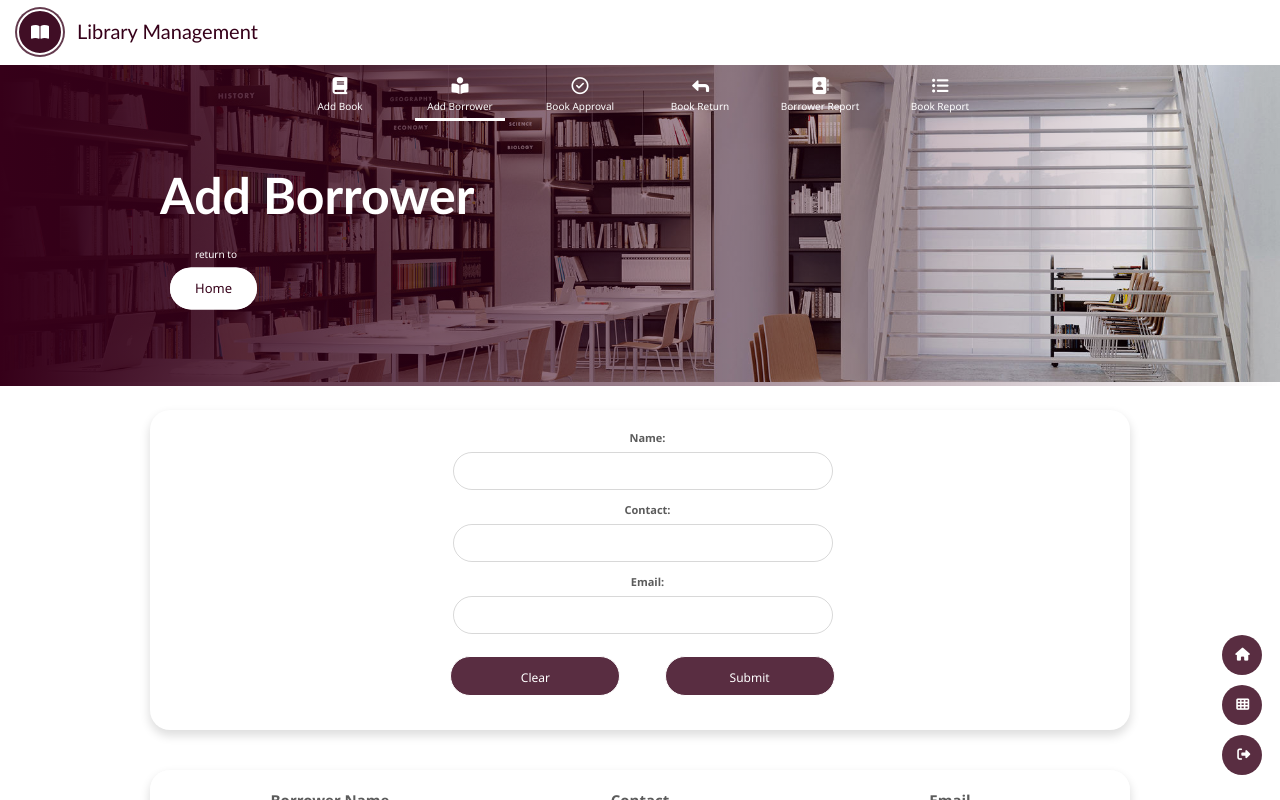
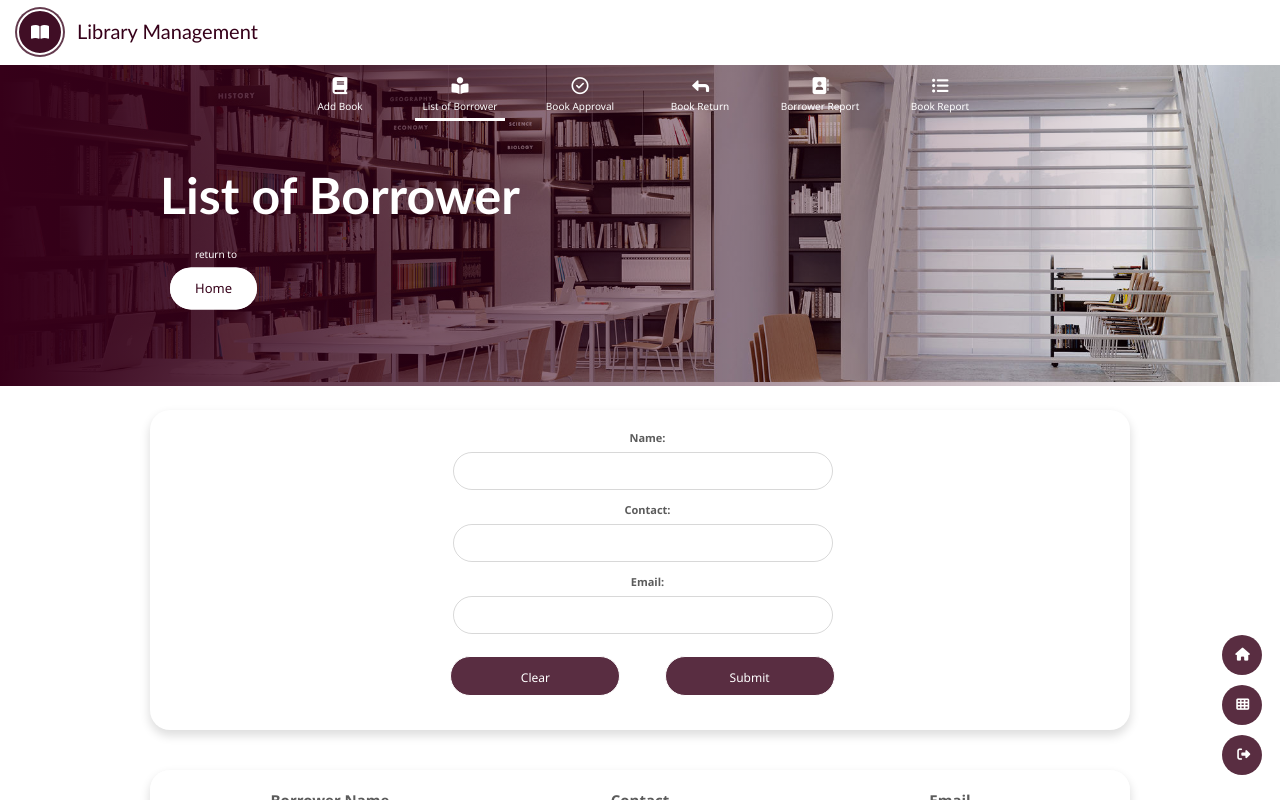
Before and after one commit to YourAnaj/my-portfolio, a plain HTML site: page admin_add_borrower.html in a window 1280 px wide. Drawn offline with Linux system fonts and the light colour scheme.

Commit message:
Update admin_add_borrower.html

```diff
--- a/admin_add_borrower.html
+++ b/admin_add_borrower.html
@@ -20,7 +20,7 @@
         <div class="navbar">
           <div class="buttons">
             <a href="admin_add_book.html"><i class="fa fa-book"></i><br>Add Book</a>
-            <a href="admin_add_borrower.html" style="border-bottom: 3px solid white;"><i class="fa-solid fa-book-open-reader"></i><br>Add Borrower</a>
+            <a href="admin_add_borrower.html" style="border-bottom: 3px solid white;"><i class="fa-solid fa-book-open-reader"></i><br>List of Borrower</a>
             <a href="admin_book_approval.html"><i class="fa-regular fa-circle-check"></i><br>Book Approval</a>
             <a href="admin_book_return.html"><i class="fa-solid fa-turn-up" style="rotate: 270deg;"></i><br>Book Return</a>
             <a href="admin_borrower_report.html"><i class="fa-solid fa-address-book"></i><br>Borrower Report</a>
@@ -40,7 +40,7 @@
 
               <div class="left">
                   <div id="welcome">
-                      <h1>Add Borrower</h1>
+                      <h1>List of Borrower</h1>
                       <br><p style="margin: 0px 0px 15px 35px; font-size: 10px;">return to</p><a href="admin_homepage.html">Home</a>
                   </div>
               </div>
```
